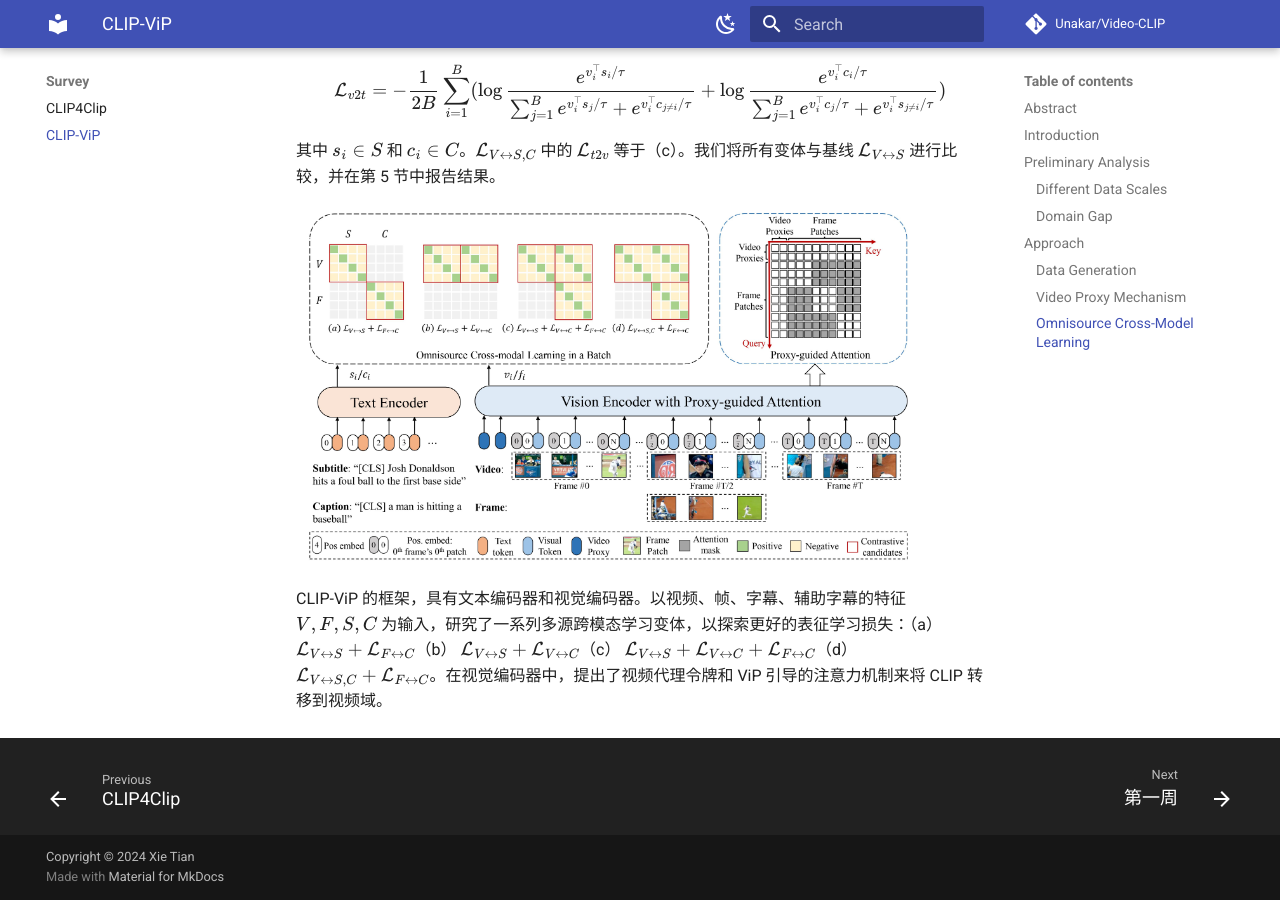
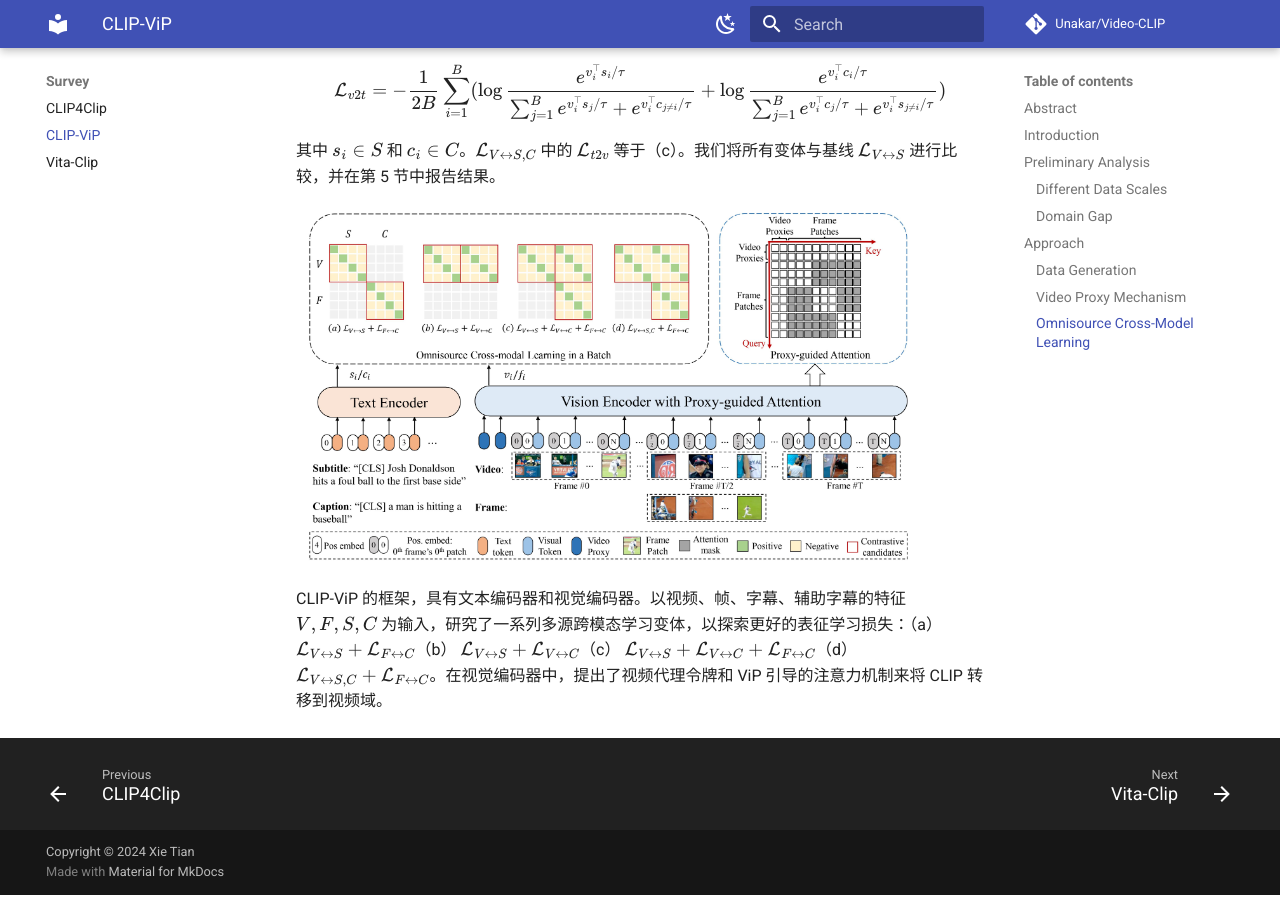
Before and after one commit to Unakar/Video-CLIP, an MkDocs documentation site: the page built from docs/survey/CLIP-ViP.md, in a window 1280 px wide and 900 px high, scrolled down 4414 px. Built offline with MkDocs 1.6.1 and Material for MkDocs 9.7.7, drawn with Linux system fonts in a browser that asks for light colours; formulas are drawn with MathJax 3; comment, search, counter and statistics services are not loaded.

Commit message:
项目书树修改

```diff
--- a/mkdocs.yaml
+++ b/mkdocs.yaml
@@ -21,6 +21,7 @@ nav:
   - Survey:
     - CLIP4Clip: survey/CLIP4Clip.md
     - CLIP-ViP: survey/CLIP-ViP.md
+    - Vita-Clip: survey/Vita-CLIP.md
   - Tasks:
     - 第一周: Tasks/第一周任务.md
 
```
